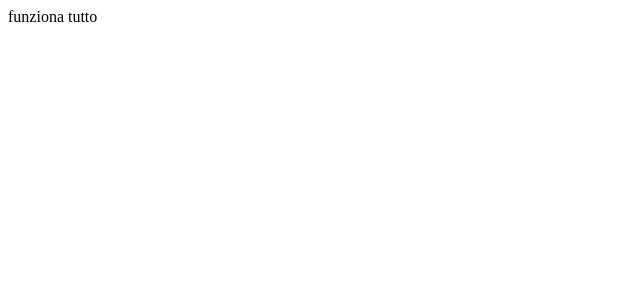
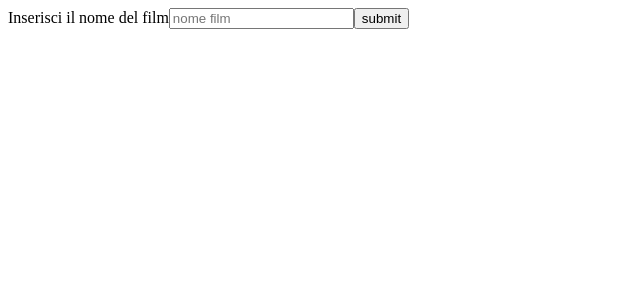
Before and after one commit to JohnQuimson/vite-boolflix, a Vue app: page / in a window 1280 px wide. Shown: the top 300 px of the page, without its empty margins (0-640 px from the left). Built offline with nearby package versions, Linux system fonts and the light colour scheme.

Commit message:
feat: search bar

```diff
--- a/src/components/AppHeader.vue
+++ b/src/components/AppHeader.vue
@@ -7,7 +7,7 @@ export default {
 };
 </script>
 
-<template>funziona tutto</template>
+<template></template>
 
 <style scoped lang="scss">
 @use '../assets/scss/style.scss' as *;
--- a/src/components/AppMain.vue
+++ b/src/components/AppMain.vue
@@ -5,6 +5,12 @@ export default {
 };
 </script>
 
-<template></template>
+<template>
+  <form>
+    <label for="filmName">Inserisci il nome del film</label>
+    <input type="text" placeholder="nome film" v-model="searchKey" />
+    <button type="submit">submit</button>
+  </form>
+</template>
 
 <style lang="scss" scoped></style>
--- a/src/store.js
+++ b/src/store.js
@@ -3,4 +3,7 @@ import { reactive } from 'vue';
 export const store = reactive({
   searchText: '',
   loading: true,
+  apiUrl:
+    'https://api.themoviedb.org/3/search/movie?api_key=f31deae15719f1f7190042c6907f91d8',
+  searchKey: '',
 });
```
